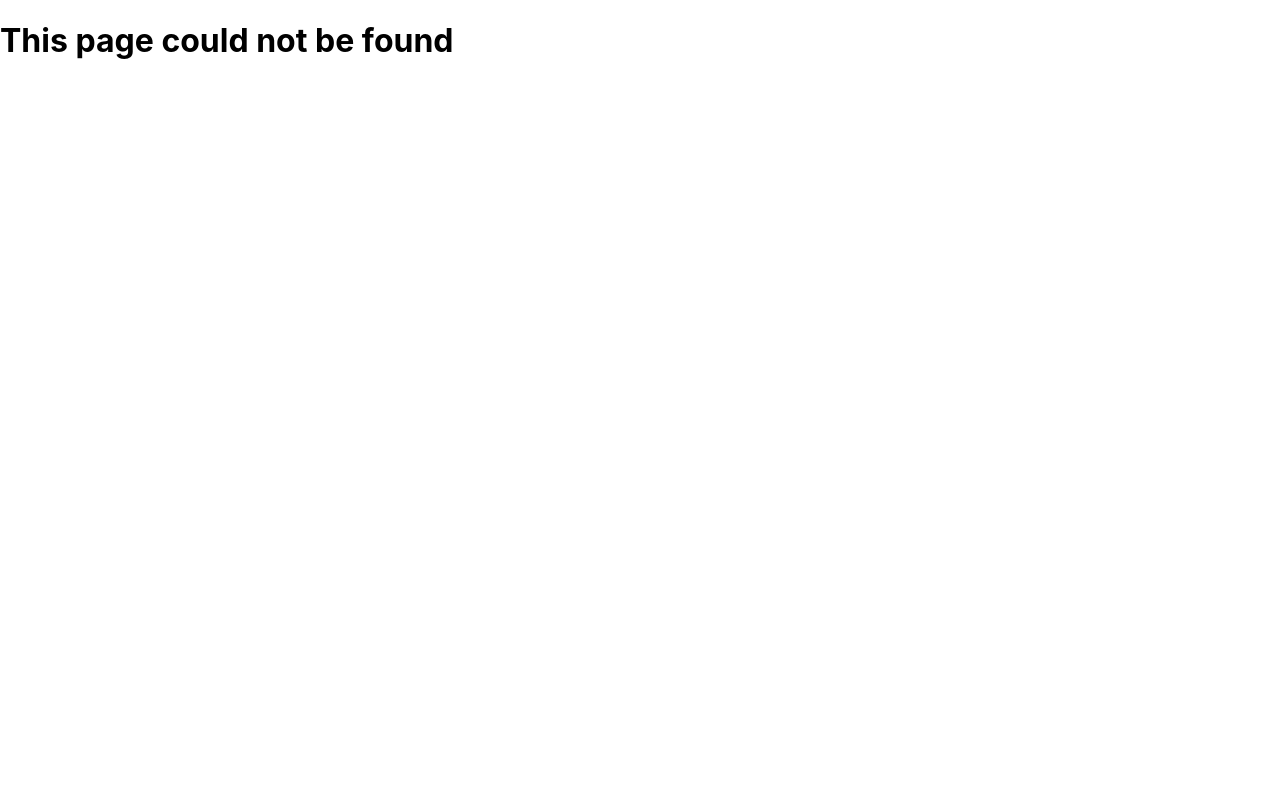
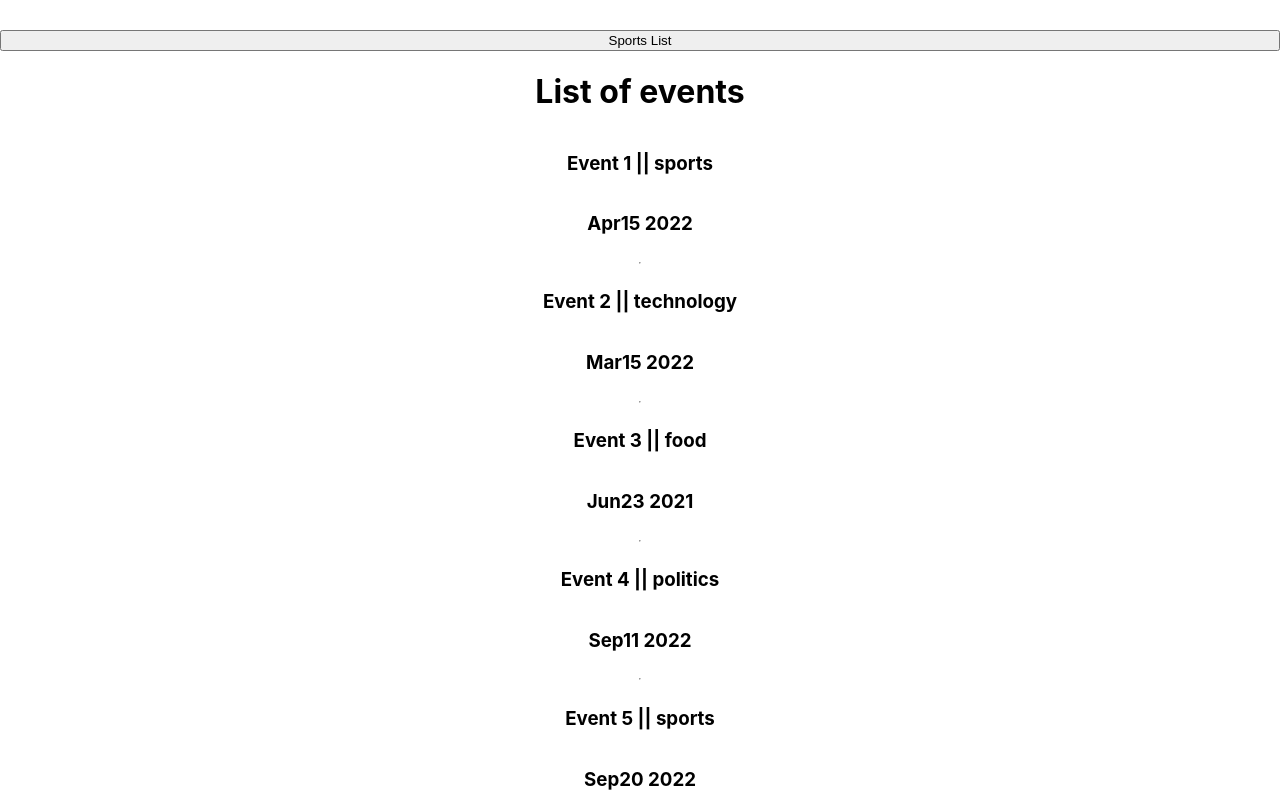
Before and after one commit to utsho-gif/firstNext, a Next.js app: page /events in a window 1280 px wide. Before the commit this address had no page. Shown: the top 800 px of the page. Built offline with nearby package versions, Linux system fonts and the light colour scheme; data requests are answered from the project's data file.

Commit message:
added client side filter w server site data

```diff
--- a/db.json
+++ b/db.json
@@ -1,4 +1,76 @@
 {
+  "events": [
+    {
+      "id": "1",
+      "title": "Event 1",
+      "description": "Description 1",
+      "category": "sports",
+      "date": "Apr15 2022"
+    },
+    {
+      "id": "2",
+      "title": "Event 2",
+      "description": "Description 2",
+      "category": "technology",
+      "date": "Mar15 2022"
+    },
+    {
+      "id": "3",
+      "title": "Event 3",
+      "description": "Description 3",
+      "category": "food",
+      "date": "Jun23 2021"
+    },
+    {
+      "id": "4",
+      "title": "Event 4",
+      "description": "Description 4",
+      "category": "politics",
+      "date": "Sep11 2022"
+    },
+    {
+      "id": "5",
+      "title": "Event 5",
+      "description": "Description 5",
+      "category": "sports",
+      "date": "Sep20 2022"
+    },
+    {
+      "id": "6",
+      "title": "Event 6",
+      "description": "Description 6",
+      "category": "food",
+      "date": "Nov4 2020"
+    },
+    {
+      "id": "7",
+      "title": "Event 7",
+      "description": "Description 7",
+      "category": "sports",
+      "date": "Jan1 2022"
+    },
+    {
+      "id": "8",
+      "title": "Event 8",
+      "description": "Description 8",
+      "category": "technology",
+      "date": "Apr16 2022"
+    },
+    {
+      "id": "9",
+      "title": "Event 9",
+      "description": "Description 9",
+      "category": "food",
+      "date": "Aug29 2022"
+    },
+    {
+      "id": "10",
+      "title": "Event 10",
+      "description": "Description 10",
+      "category": "sports",
+      "date": "Oct18 2022"
+    }
+  ],
   "dashboard": {
     "posts": "5",
     "likes": "100",
--- a/package.json
+++ b/package.json
@@ -19,6 +19,7 @@
     "next": "13.0.5",
     "react": "18.2.0",
     "react-dom": "18.2.0",
+    "swr": "^1.3.0",
     "typescript": "4.9.3"
   }
 }
--- a/pages/dashboard.tsx
+++ b/pages/dashboard.tsx
@@ -6,6 +6,7 @@ interface IDash {
   following: string;
 }
 const Dashboard = () => {
+  const [loading, setLoading] = useState(true);
   const [dashboardData, setDashboardData] = useState<IDash>({
     posts: '',
     likes: '',
@@ -17,7 +18,11 @@ const Dashboard = () => {
     fetch(`http://localhost:4000/dashboard`)
       .then((res) => res.json())
       .then((data) => setDashboardData(data));
+    setLoading(false);
   }, []);
+  if (loading === true) {
+    return <h1>Loading...</h1>;
+  }
   return (
     <div>
       <h1 style={{ textAlign: 'center' }}>User Dashboard</h1>
--- /dev/null
+++ b/pages/events.tsx
@@ -0,0 +1,61 @@
+import { useRouter } from 'next/router';
+import React, { useState } from 'react';
+
+const Events = ({ events }: any) => {
+  const router = useRouter();
+  const [onlySpo, setOnlySpo] = useState(events);
+  const fetchSportsList = async () => {
+    const response = await fetch(
+      `http://localhost:4000/events?category=sports`
+    );
+    const data = await response.json();
+    setOnlySpo(data);
+    router.push('/events?category=sports', undefined, { shallow: true });
+  };
+  return (
+    <div>
+      <button
+        style={{ width: '100%', marginTop: '30px' }}
+        onClick={fetchSportsList}
+      >
+        Sports List
+      </button>
+      <h1 style={{ textAlign: 'center' }}>List of events</h1>
+      {onlySpo.map((event: any) => {
+        return (
+          <div
+            style={{
+              display: 'flex',
+              alignItems: 'center',
+              justifyContent: 'center',
+              flexDirection: 'column',
+            }}
+            key={event?.id}
+          >
+            <h3>
+              {event?.title} || {event?.category}
+            </h3>
+            <h3>{event?.date}</h3>
+            <hr />
+          </div>
+        );
+      })}
+    </div>
+  );
+};
+
+export default Events;
+
+export async function getServerSideProps(context: any) {
+  const { query } = context;
+  const { category } = query;
+  const queryString = category ? 'category=sports' : '';
+  const response = await fetch(`http://localhost:4000/events?${queryString}`);
+  const data = await response.json();
+
+  return {
+    props: {
+      events: data,
+    },
+  };
+}
```
Also changed, not shown: pages/dashboard-swr.tsx (added, +37 -0 lines), 1 other file (tests, documents, lock files or other folders).
